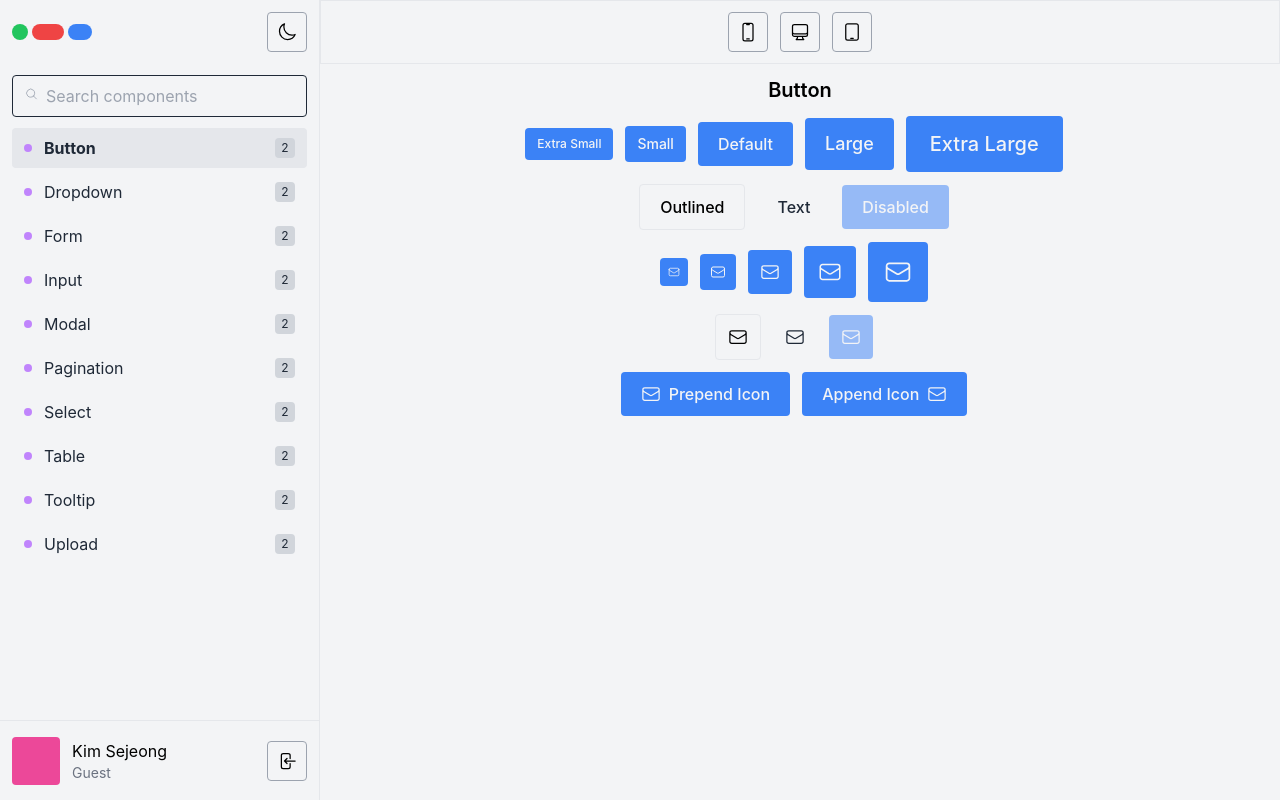
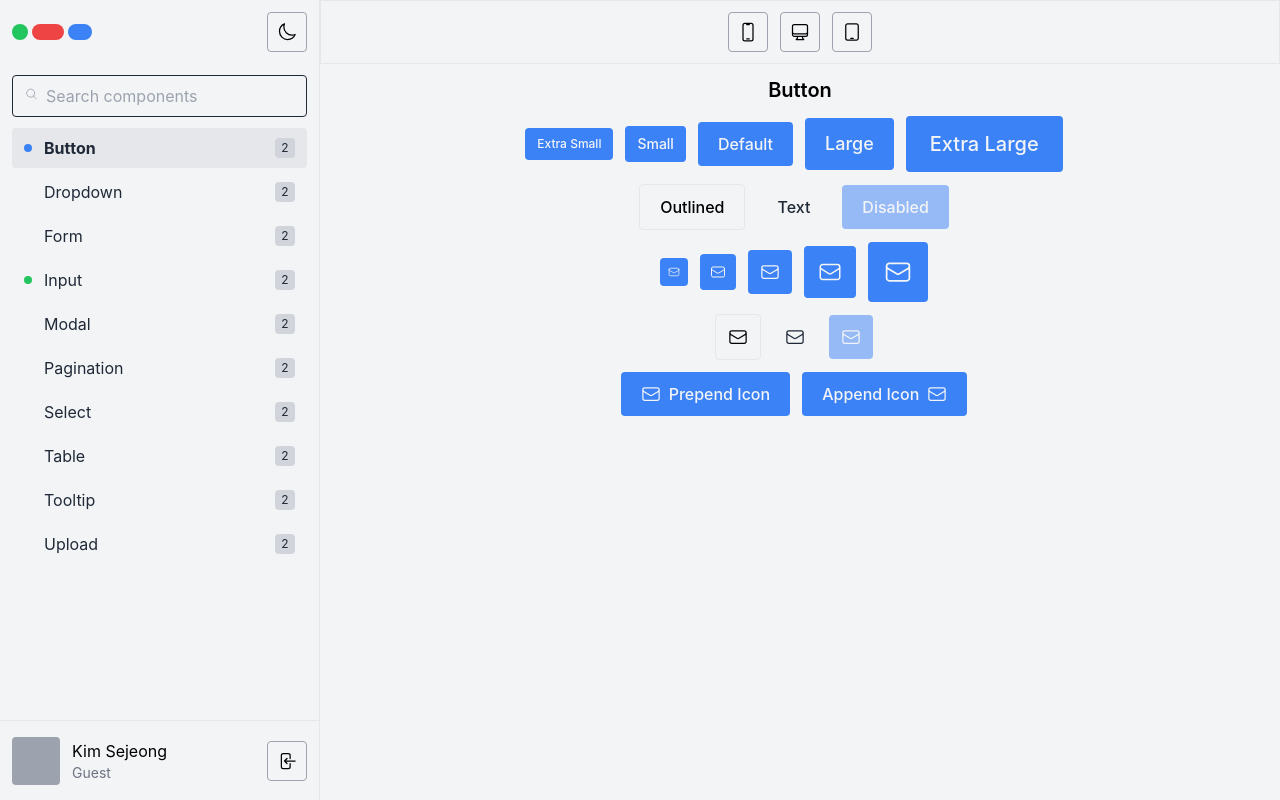
Before and after one commit to lianabisuna/vue-ui-collection, a Vue app: page / in a window 1280 px wide. Built offline with nearby package versions, Linux system fonts and the light colour scheme; a web font is replaced by a local one.

Commit message:
Add navigation item colors

```diff
--- a/src/components/TheNavigation.vue
+++ b/src/components/TheNavigation.vue
@@ -1,15 +1,15 @@
 <script lang="ts" setup>
 const components = [
-  { name: 'Button', to: '/' },
-  { name: 'Dropdown', to: '/dropdown' },
-  { name: 'Form', to: '/form' },
-  { name: 'Input', to: '/input' },
-  { name: 'Modal', to: '/modal' },
-  { name: 'Pagination', to: '/pagination' },
-  { name: 'Select', to: '/select' },
-  { name: 'Table', to: '/table' },
-  { name: 'Tooltip', to: '/tooltip' },
-  { name: 'Upload', to: '/upload' },
+  { name: 'Button', to: '/', color: 'blue-500' },
+  { name: 'Dropdown', to: '/dropdown', color: 'amber-500' },
+  { name: 'Form', to: '/form', color: 'pink-500' },
+  { name: 'Input', to: '/input', color: 'green-500' },
+  { name: 'Modal', to: '/modal', color: 'sky-500' },
+  { name: 'Pagination', to: '/pagination', color: 'rose-500' },
+  { name: 'Select', to: '/select', color: 'emerald-500' },
+  { name: 'Table', to: '/table', color: 'fuchsia-500' },
+  { name: 'Tooltip', to: '/tooltip', color: 'lime-500' },
+  { name: 'Upload', to: '/upload', color: 'purple-500' },
 ]
 </script>
 
@@ -24,7 +24,10 @@ const components = [
         active-class="font-bold bg-gray-200"
         :to="component.to"
       >
-        <div class="h-2 w-2 bg-purple-400 flex justify-center items-center rounded-full mr-3 text-[8px] font-normal"></div>
+        <div
+          class="h-2 w-2 flex justify-center items-center rounded-full mr-3 text-[8px] font-normal"
+          :class="`bg-${component.color}`"
+        ></div>
         {{ component.name }}
         <span class="ml-auto text-[12px] h-5 w-5 bg-gray-300 flex justify-center items-center rounded font-normal">2</span>
       </router-link>
--- a/src/components/TheSidebar.vue
+++ b/src/components/TheSidebar.vue
@@ -45,7 +45,7 @@ const isDark = useDark()
 
     <!-- Profile -->
     <div class="h-20 flex px-3 items-center gap-3 border-t border-gray-200 border-">
-      <div class="flex h-12 w-12 rounded bg-pink-500">
+      <div class="flex h-12 w-12 rounded bg-gray-400">
       </div>
       <div class="flex flex-1 flex-col">
         <p>Kim Sejeong</p>
--- a/tailwind.config.cjs
+++ b/tailwind.config.cjs
@@ -8,7 +8,7 @@ module.exports = {
     content: ["./public/**/*.html", "./src/**/*.{vue,js,ts,jsx,tsx}"],
     safelist: [
       {
-        pattern: /(bg|text|border|outline)-(blue)-(500)/,
+        pattern: /(bg|text|border|outline)-(blue|amber|pink|green|sky|rose|emerald|fuchsia|lime|purple)-(500)/,
         variants: ['hover', 'focus', 'disabled', 'active'],
       },
     ],
```
